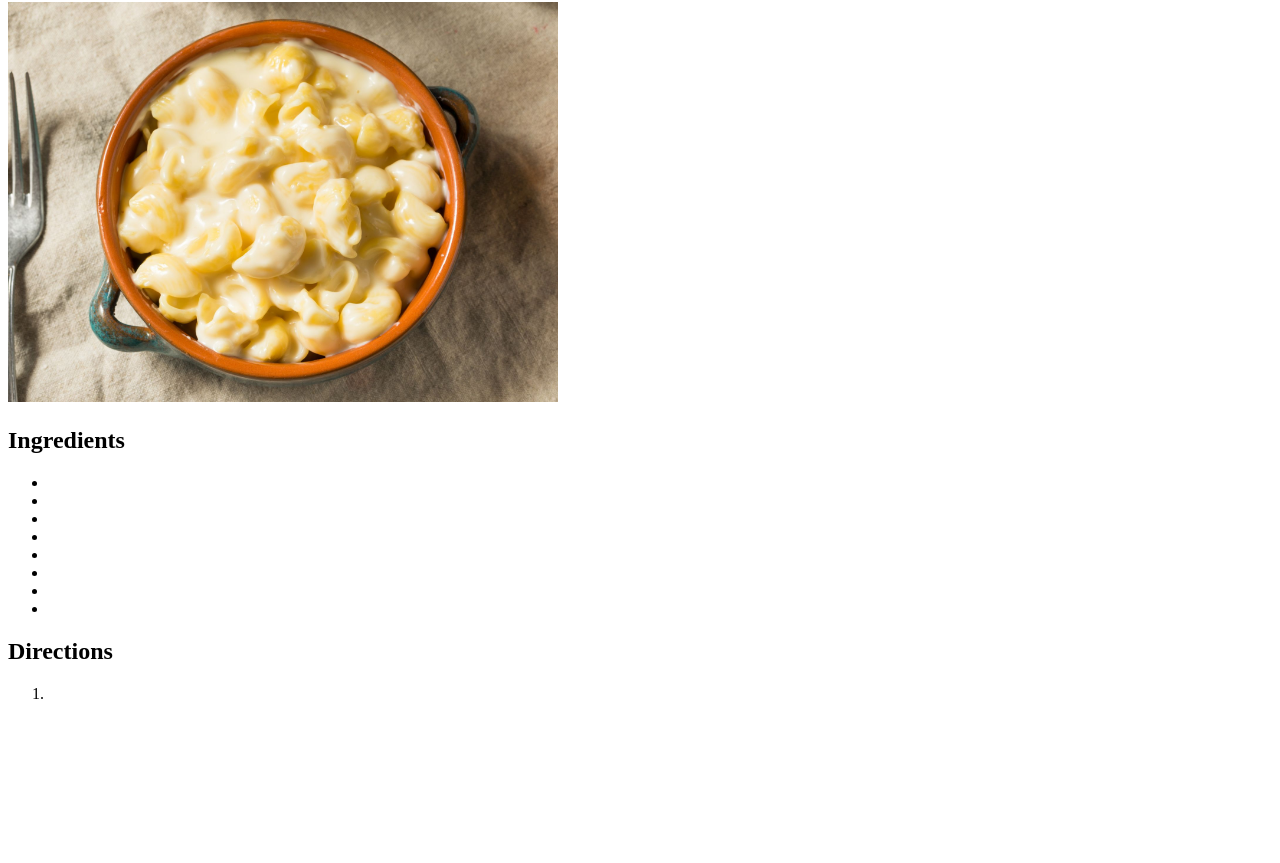
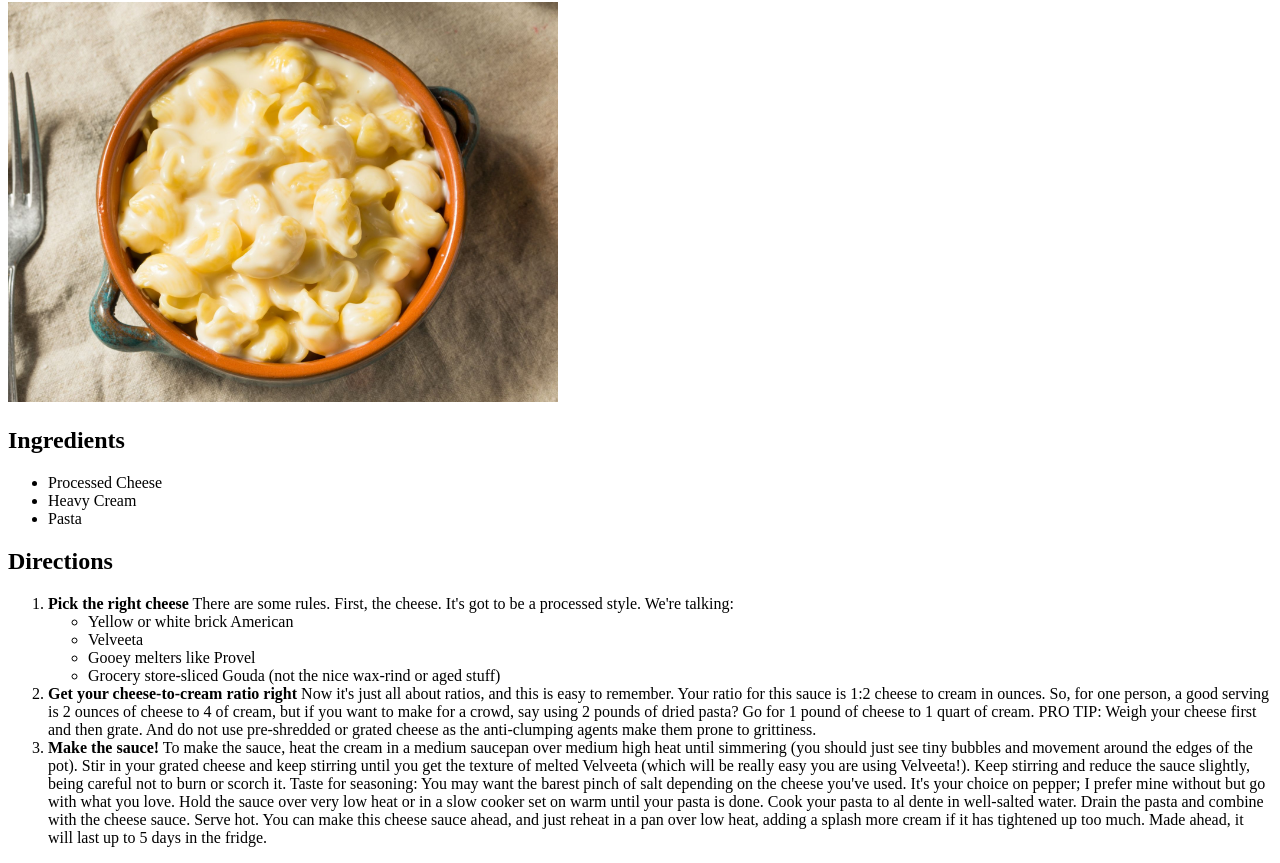
Before and after one commit to Pocketts/odin-recipes, a plain HTML site: page recipes/mac-and-cheese.html in a window 1280 px wide. Shown: the part 78-941 px from the top of the page. Before the commit the page ends 800 px from the top, so only its background shows below. Drawn offline with Linux system fonts and the light colour scheme; files whose address does not match are found by name.

Commit message:
Finish information entry for mac-and-cheese-.html

```diff
--- a/recipes/mac-and-cheese.html
+++ b/recipes/mac-and-cheese.html
@@ -15,19 +15,28 @@
     <h4></h4>
     <h2>Ingredients</h2>
     <ul>
-        <li></li>
-        <li</li>
-        <li></li>
-        <li></li>
-        <li></li>
-        <li></li>
-        <li></li>
-        <li></li>
-        <li></li>
+        <li>Processed Cheese</li>
+        <li>Heavy Cream</li>
+        <li>Pasta</li>
     </ul>
     <h2>Directions</h2>
     <ol>
-        <li></li>
+        <li><strong>Pick the right cheese</strong>
+            There are some rules. First, the cheese. It's got to be a processed style. We're talking:
+            <ul>
+                <li>Yellow or white brick American</li>
+                <li>Velveeta</li>
+                <li>Gooey melters like Provel</li>
+                <li>Grocery store-sliced Gouda (not the nice wax-rind or aged stuff)</li>
+            </ul>
+        </li>
+        <li><strong>Get your cheese-to-cream ratio right</strong> Now it's just all about ratios, and this is easy to remember. Your ratio for this sauce is 1:2 cheese to cream in ounces. So, for one person, a good serving is 2 ounces of cheese to 4 of cream, but if you want to make for a crowd, say using 2 pounds of dried pasta? Go for 1 pound of cheese to 1 quart of cream. PRO TIP: Weigh your cheese first and then grate. And do not use pre-shredded or grated cheese as the anti-clumping agents make them prone to grittiness.</li>
+        <li><strong>Make the sauce!</strong>
+            To make the sauce, heat the cream in a medium saucepan over medium high heat until simmering (you should just see tiny bubbles and movement around the edges of the pot).  Stir in your grated cheese and keep stirring until you get the texture of melted Velveeta (which will be really easy you are using Velveeta!). Keep stirring and reduce the sauce slightly, being careful not to burn or scorch it.
+
+            Taste for seasoning: You may want the barest pinch of salt depending on the cheese you've used. It's your choice on pepper; I prefer mine without but go with what you love. Hold the sauce over very low heat or in a slow cooker set on warm until your pasta is done. Cook your pasta to al dente in well-salted water. Drain the pasta and combine with the cheese sauce.  Serve hot.
+
+            You can make this cheese sauce ahead, and just reheat in a pan over low heat, adding a splash more cream if it has tightened up too much. Made ahead, it will last up to 5 days in the fridge.</li>
     </ol>
 
 </body>
```
